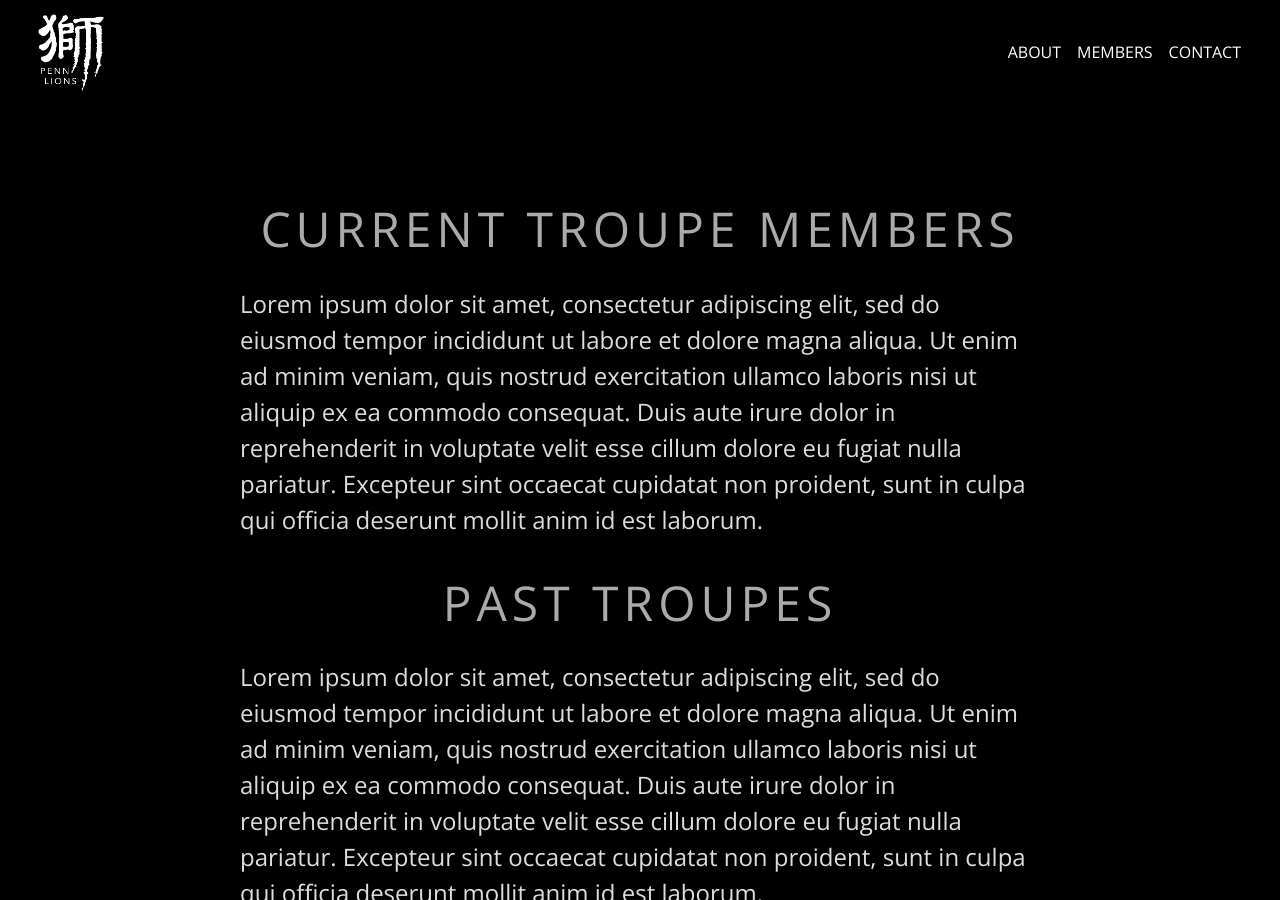
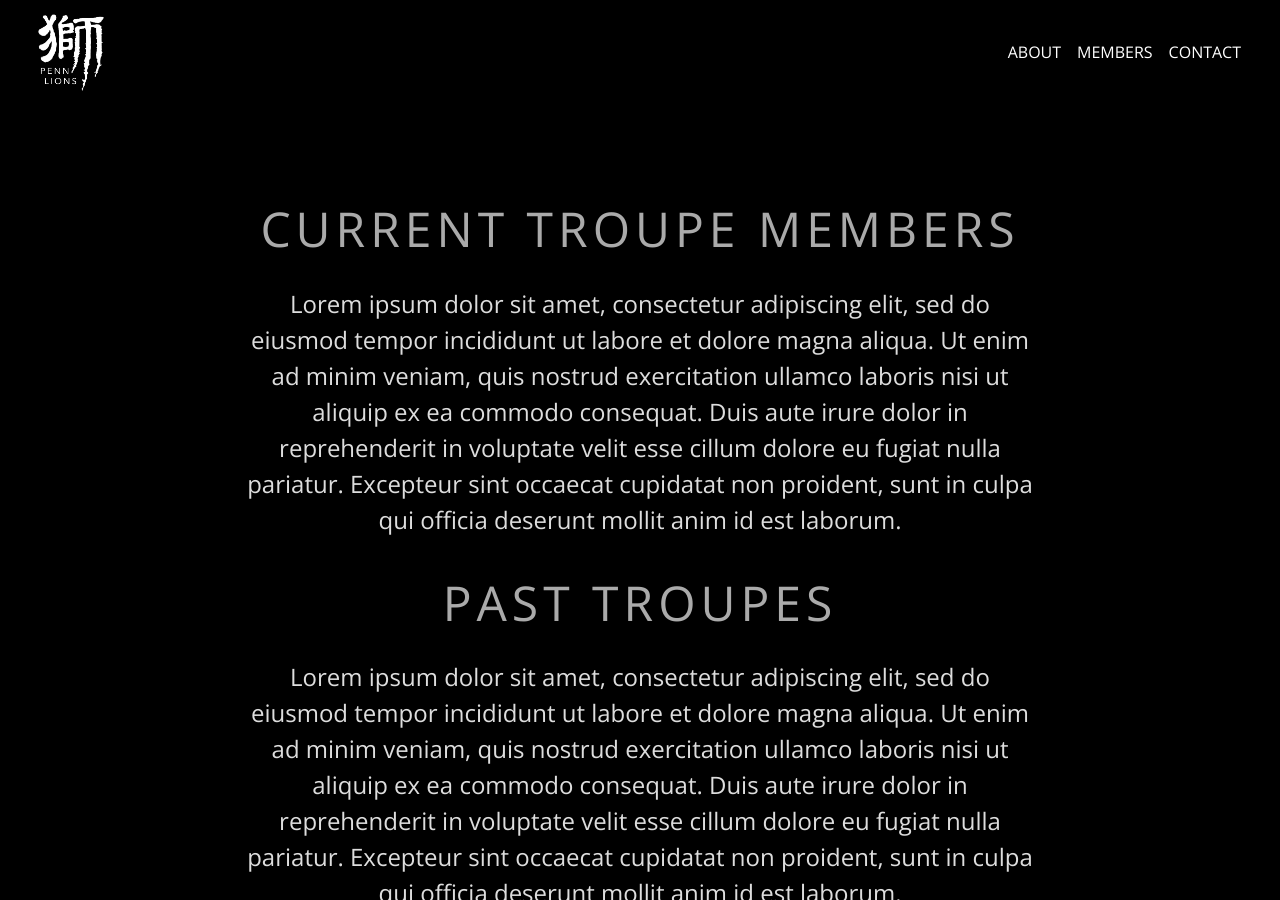
Before and after one commit to irene-zh/plion, a Jekyll site: the page built from members.html, in a window 1280 px wide and 900 px high. Built offline with Jekyll 4.4.1, drawn with Linux system fonts in a browser that asks for light colours; nearby versions of some CDN libraries.

Commit message:
edited styles

```diff
--- a/_layouts/default.html
+++ b/_layouts/default.html
@@ -7,8 +7,6 @@
   <meta charset="utf-8">
   <meta name="viewport" content="width=device-width, initial-scale=1">
 
-  <!--Import icons-->
-  <link rel="stylesheet" href="https://cdnjs.cloudflare.com/ajax/libs/simple-line-icons/2.4.1/css/simple-line-icons.css">
   <!--Import Bootstrap CSS-->
   <link rel="stylesheet" href="https://maxcdn.bootstrapcdn.com/bootstrap/4.0.0/css/bootstrap.min.css" integrity="sha384-Gn5384xqQ1aoWXA+058RXPxPg6fy4IWvTNh0E263XmFcJlSAwiGgFAW/dAiS6JXm" crossorigin="anonymous">
 
--- a/css/style.css
+++ b/css/style.css
@@ -5,24 +5,24 @@ html *
 
 html,
 body {
-    height: 100%;
-    margin: 0;
+    height: 100% !important;
+    margin: 0 !important;
 }
 
 footer {
-    background-color: black;
-    opacity: 0.5;
-    padding: 10px 8px;
-    color: white;
-    text-align: center;
+    background-color: black !important;
+    opacity: 0.5 !important;
+    padding: 10px 8px !important;
+    color: white !important;
+    text-align: center !important;
 }
 
 p {
-    color: #ddd;
-    font-weight: 300;
-    font-size: 1.5rem;
-    text-align: center;
-    padding: 20px 60px;
+    color: #ddd !important;
+    font-weight: 300 !important;
+    font-size: 1.5rem !important;
+    text-align: center !important;
+    padding: 20px 60px !important;
 }
 
 .boxhead a {
@@ -41,7 +41,7 @@ a:visited {
 
 a:hover {
     color: red;
-    text-decoration: none;
+    text-decoration: none !important;
 }
 
 .wrapper {
--- a/index.html
+++ b/index.html
@@ -11,7 +11,7 @@ layout: default
   </div>
 </div>
 
-<!---->
+<!--News-->
 <div class="pl-section">
   <h2 class="sub-heading"  style="letter-spacing: 5px;font-size: 3rem;">Auditions</h2>
   <div class="container">
@@ -30,6 +30,7 @@ layout: default
   </div>
   </div>
 </div>
+
 <!--Upcoming performances-->
 <div class="pl-section">
   <h2 class="sub-heading" style="letter-spacing: 5px;font-size: 3rem;">Upcoming Performances</h2><br>
```
